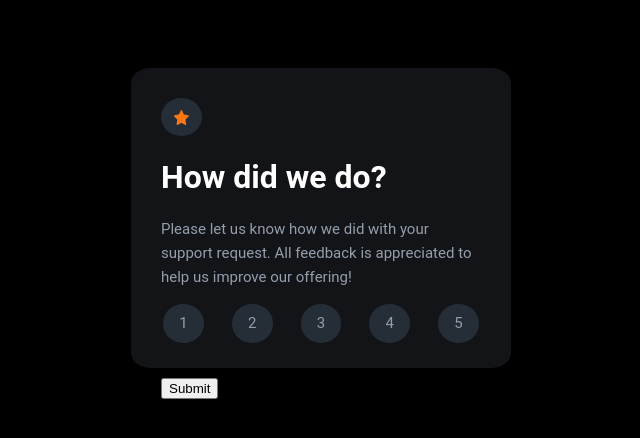
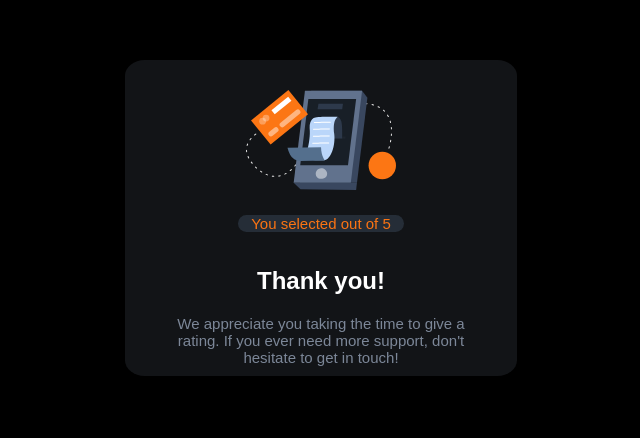
Before and after one commit to keithc07/Interactive-Rating-Component, a React (Vite) app: page /thankyou in a window 1280 px wide. Shown: the part 182-620 px from the top of the page, without its empty margins (319-959 px from the left). Built offline with nearby package versions, Linux system fonts and the light colour scheme.

Commit message:
finished

```diff
--- a/package.json
+++ b/package.json
@@ -9,7 +9,8 @@
   },
   "dependencies": {
     "react": "^18.0.0",
-    "react-dom": "^18.0.0"
+    "react-dom": "^18.0.0",
+    "react-router-dom": "^6.3.0"
   },
   "devDependencies": {
     "@types/react": "^18.0.0",
--- a/src/App.jsx
+++ b/src/App.jsx
@@ -1,70 +1,25 @@
-import './rate.css'
-import iconStar from './icon-star.svg'
-import {useState} from "react";
+import {useState, React} from "react";
+import {BrowserRouter,Routes,Route} from "react-router-dom";
+import RatingPage from "./Rating";
+import ThankYou from "./ThankYou";
+import RatingContext from "./utils/RatingContext"
 
-function ratingPage() {
+function App() {
 
-  const [circle1, setCircle1] = useState("rating-number");
-  const [circle2, setCircle2] = useState("rating-number");
-  const [circle3, setCircle3] = useState("rating-number");
-  const [circle4, setCircle4] = useState("rating-number");
-  const [circle5, setCircle5] = useState("rating-number");
+	const [ratingContext, setRatingContext] = useState([])
 
-  const onClick1 = () => {
-    setCircle1("rating-number2")
-    setCircle2("rating-number")
-    setCircle3("rating-number")
-    setCircle4("rating-number")
-    setCircle5("rating-number")
-  }
-  const onClick2 = () => {
-    setCircle2("rating-number2")
-    setCircle1("rating-number")
-    setCircle3("rating-number")
-    setCircle4("rating-number")
-    setCircle5("rating-number")
-  }
-  const onClick3 = () => {
-    setCircle3("rating-number2")
-    setCircle2("rating-number")
-    setCircle1("rating-number")
-    setCircle4("rating-number")
-    setCircle5("rating-number")
-  }
-  const onClick4 = () => {
-    setCircle4("rating-number2")
-    setCircle2("rating-number")
-    setCircle3("rating-number")
-    setCircle1("rating-number")
-    setCircle5("rating-number")
-  }
-  const onClick5 = () => {
-    setCircle5("rating-number2")
-    setCircle2("rating-number")
-    setCircle3("rating-number")
-    setCircle4("rating-number")
-    setCircle1("rating-number")
-  }
-
-  return (
-    <div className="body">
-      <div className="rating-box">
-        <div className="rating-circle">
-          <img src={iconStar} style={{ height: 15, width: 15 }} alt="icon-star" />
-        </div>
-        <h1 className="heading">How did we do?</h1>
-        <p className="content">Please let us know how we did with your support request. All feedback is appreciated to help us improve our offering!</p>
-        <ul className="list-of-number">
-          <li className={circle1} onClick={onClick1}>1</li>
-          <li className={circle2} onClick={onClick2}>2</li>
-          <li className={circle3} onClick={onClick3}>3</li>
-          <li className={circle4} onClick={onClick4}>4</li>
-          <li className={circle5} onClick={onClick5}>5</li>
-        </ul>
-        <button>Submit</button>
-      </div>
-    </div>
-  )
+	return (
+		<>
+			<RatingContext.Provider value={{ratingContext, setRatingContext}}>
+				<BrowserRouter>
+					<Routes>
+						<Route exact path="/" element={<RatingPage/>}/>
+						<Route exact path="/thankyou" element={<ThankYou/>}/>
+					</Routes>
+				</BrowserRouter>
+			</RatingContext.Provider>
+		</>
+	);
 }
 
-export default ratingPage
+export default App;
--- /dev/null
+++ b/src/Rating.jsx
@@ -0,0 +1,91 @@
+import './rate.css'
+import iconStar from './icon-star.svg'
+import {useContext, useState} from "react";
+import {useNavigate} from "react-router-dom"
+import RatingContext from "./utils/RatingContext"
+
+const RatingPage = () => {
+  const navigate = useNavigate();
+
+  const [circle1, setCircle1] = useState("rating-number");
+  const [circle2, setCircle2] = useState("rating-number");
+  const [circle3, setCircle3] = useState("rating-number");
+  const [circle4, setCircle4] = useState("rating-number");
+  const [circle5, setCircle5] = useState("rating-number");
+
+  const {ratingContext, setRatingContext} = useContext(RatingContext)
+  const [error, setError] = useState("")
+
+  const onClick1 = () => {
+    setCircle1("rating-number2")
+    setRatingContext("1")
+    setCircle2("rating-number")
+    setCircle3("rating-number")
+    setCircle4("rating-number")
+    setCircle5("rating-number")
+  }
+  const onClick2 = () => {
+    setCircle2("rating-number2")
+    setRatingContext("2")
+    setCircle1("rating-number")
+    setCircle3("rating-number")
+    setCircle4("rating-number")
+    setCircle5("rating-number")
+  }
+  const onClick3 = () => {
+    setCircle3("rating-number2")
+    setRatingContext("3")
+    setCircle2("rating-number")
+    setCircle1("rating-number")
+    setCircle4("rating-number")
+    setCircle5("rating-number")
+  }
+  const onClick4 = () => {
+    setCircle4("rating-number2")
+    setRatingContext("4")
+    setCircle2("rating-number")
+    setCircle3("rating-number")
+    setCircle1("rating-number")
+    setCircle5("rating-number")
+  }
+  const onClick5 = () => {
+    setCircle5("rating-number2")
+    setRatingContext("5")
+    setCircle2("rating-number")
+    setCircle3("rating-number")
+    setCircle4("rating-number")
+    setCircle1("rating-number")
+  }
+
+  const handleSubmit = (e) => {
+    e.preventDefault()
+    if (ratingContext === "") {
+      setError("Please select a rating")
+    } else {
+      navigate("/thankyou")
+    }
+  }
+
+  return (
+    <div className="body">
+      <form className="rating-box" onSubmit={handleSubmit}>
+        <div className="rating-circle">
+          <img src={iconStar} style={{ height: 15, width: 15 }} alt="icon-star" />
+        </div>
+        <p className="error-message">{error}</p>
+        <h1 className="heading">How did we do?</h1>
+        <p className="content">Please let us know how we did with your support request. All feedback is appreciated to help us improve our offering!</p>
+        <ul className="list-of-number">
+          <li className={circle1} onClick={onClick1}>1</li>
+          <li className={circle2} onClick={onClick2}>2</li>
+          <li className={circle3} onClick={onClick3}>3</li>
+          <li className={circle4} onClick={onClick4}>4</li>
+          <li className={circle5} onClick={onClick5}>5</li>
+        </ul>
+        <button type="submit" className="submit-button" >SUBMIT</button>
+      </form>
+    </div>
+  )
+}
+
+export default RatingPage
--- /dev/null
+++ b/src/ThankYou.jsx
@@ -0,0 +1,20 @@
+import {useContext} from 'react';
+import illustrationThankYou from './illustration-thank-you.svg'
+import RatingContext from "./utils/RatingContext"
+
+const ThankYou = () => {
+  const {ratingContext} = useContext(RatingContext)
+
+  return (
+    <div className="body">
+      <form className="thankyou-box">
+        <img src={illustrationThankYou} style={{ height: 100, width: 150 }} alt="Illustration-Thank-You" />
+        <p className="rating-ty">You selected {ratingContext} out of 5</p>
+        <h2 className="ty-h2">Thank you!</h2>
+        <p className="ty-content">We appreciate you taking the time to give a rating. If you ever need more support, don't hesitate to get in touch!</p>
+      </form>
+    </div>
+  )
+};
+
+export default ThankYou;
--- a/src/index.css
+++ b/src/index.css
@@ -1,6 +1,6 @@
 body {
   margin: 0;
-  font-family: 'Roboto', sans-serif;
+  font-family: 'Overpass', sans-serif;
   -webkit-font-smoothing: antialiased;
   -moz-osx-font-smoothing: grayscale;
 }
--- a/src/rate.css
+++ b/src/rate.css
@@ -9,7 +9,7 @@
 
 .rating-box {
     width: 25%;
-    height: 30%;
+    height: 35%;
     padding: 30px;
     background-color: hsl(216, 12%, 8%);
     border-radius: 5%;
@@ -30,7 +30,7 @@
     list-style-type: none;
     padding: 0;
     margin: 2px;
-    height: 30%;
+    height: 15%;
     justify-content: space-between;
 }
 
@@ -72,3 +72,107 @@
     justify-content: center;
     align-items: center;
 }
+
+.submit-button {
+    text-decoration: none;
+    background-color: hsl(25, 97%, 53%);
+    color: hsl(0, 0%, 100%);
+    border-radius: 30px;
+    width: 100%;
+    height: 13%;
+    font-size: 18px;
+    letter-spacing: 2px;
+    margin-top: 10px;
+}
+
+.submit-button:hover {
+    background-color: hsl(0, 0%, 100%);
+    color: hsl(25, 97%, 53%);
+}
+
+.error-message {
+    color: red;
+    font-size: 15px;
+}
+
+.thankyou-box {
+    width: 26%;
+    height: 32%;
+    padding: 30px;
+    background-color: hsl(216, 12%, 8%);
+    border-radius: 5%;
+    display: flex;
+    align-items: center;
+    flex-direction: column;
+}
+
+.rating-ty {
+    color: hsl(25, 97%, 53%);
+    font-size: 15px;
+    height: 10%;
+    width: 50%;
+    background-color: hsl(213, 19%, 18%);
+    display: flex;
+    align-items: center;
+    justify-content: center;
+    border-radius: 30px;
+    margin-top: 25px;
+}
+
+.ty-h2 {
+    color: hsl(0, 0%, 100%);
+    display: flex;
+    align-items: center;
+    justify-content: center;
+}
+
+.ty-content {
+    color: hsl(216, 12%, 54%);
+    font-size: 15px;
+    display: flex;
+    align-items: center;
+    justify-content: center;
+    text-align: center;
+    margin: 0;
+    padding: 0 18px;
+}
+
+@media (max-width: 375px) {
+    .rating-box {
+        width: 70%;
+        height: 30%;
+    }
+    .heading {
+        font-size: 1.4rem;
+    }
+    .rating-circle {
+        width: 10vw;
+        height: 3.8vh;
+    }
+    .rating-number {
+        width: 10vw;
+        height: 3.8vh;
+    }
+    .rating-number2 {
+        width: 10vw;
+        height: 3.8vh;
+    }
+    .submit-button {
+        font-size: 14px;
+        margin-top: 20px;
+    }
+    .content {
+        font-size: 13px;
+        margin-bottom: 20px;
+    }
+    .thankyou-box {
+        width: 70%;
+    }
+    .rating-ty {
+        width: 70%;
+    }
+    .ty-content {
+        width: 110%;
+        padding: 0;
+    }
+}
--- /dev/null
+++ b/src/utils/RatingContext.jsx
@@ -0,0 +1,5 @@
+import { createContext } from "react"
+
+const RatingContext = createContext({});
+
+export default RatingContext;
```
Also changed, not shown: src/illustration-thank-you.svg (added), 1 other file (tests, documents, lock files or other folders).
